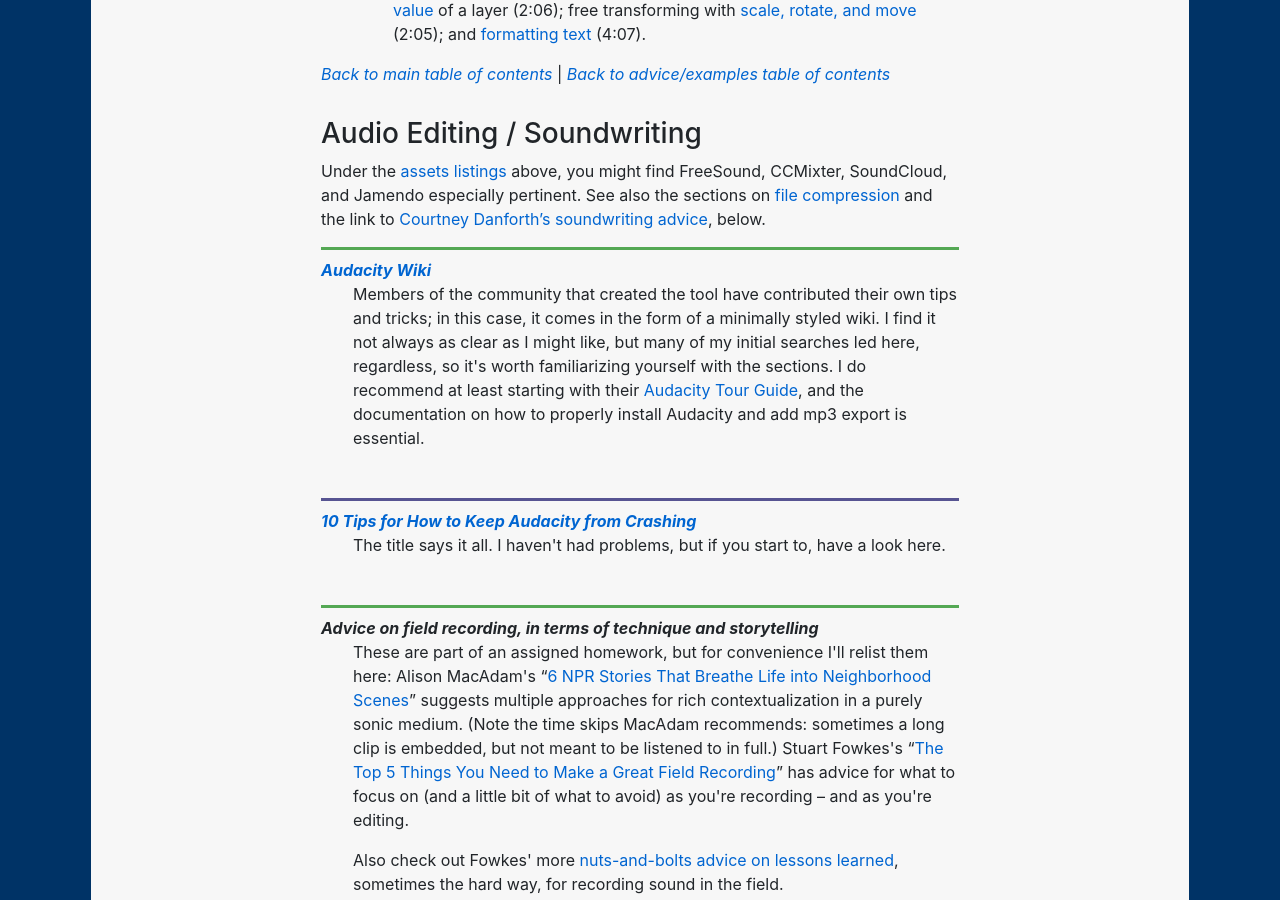
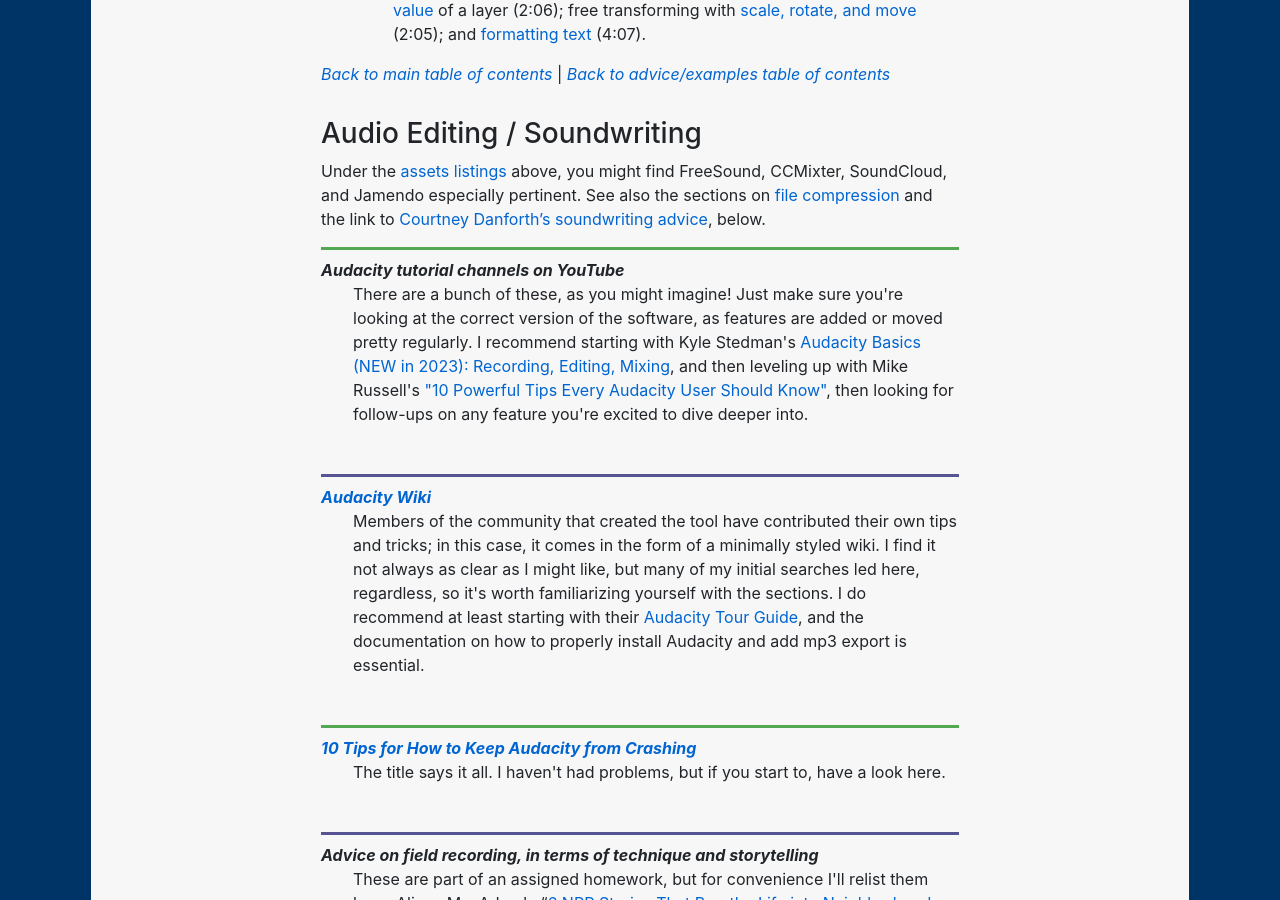
Before and after one commit to benmiller314/cdm2025spring, a Jekyll site: the page built from resources.md, in a window 1280 px wide and 900 px high, scrolled down 12439 px. Built offline with Jekyll 4.4.1, drawn with Linux system fonts in a browser that asks for light colours; our own code applies the rules of GitHub Pages for plain Markdown files.

```diff
--- a/resources.md
+++ b/resources.md
@@ -274,6 +274,9 @@ In this section:
 Under the <a href="#assets">assets listings</a> above, you might find FreeSound, CCMixter, SoundCloud, and Jamendo especially pertinent. See also the sections on <a href="#file-compression">file compression</a> and the link to <a href="#other-resource-roundups">Courtney Danforth's soundwriting advice</a>, below.
 
 <dl>
+<dt>Audacity tutorial channels on YouTube</dt>
+<dd>There are a bunch of these, as you might imagine! Just make sure you're looking at the correct version of the software, as features are added or moved pretty regularly. I recommend starting with Kyle Stedman's <a href="https://www.youtube.com/watch?v=Im2W7pokfpw">Audacity Basics (NEW in 2023): Recording, Editing, Mixing</a>, and then leveling up with Mike Russell's <a href="https://www.youtube.com/watch?v=ox0NSwdOiyA">"10 Powerful Tips Every Audacity User Should Know"</a>, then looking for follow-ups on any feature you're excited to dive deeper into.</dd>
+
 <dt><a href="http://manual.audacityteam.org/index.html#using">Audacity Wiki</a></dt>
 <dd>Members of the community that created the tool have contributed their own tips and tricks; in this case, it comes in the form of a minimally styled wiki. I find it not always as clear as I might like, but many of my initial searches led here, regardless, so it's worth familiarizing yourself with the sections. I do recommend at least starting with their <a href="http://manual.audacityteam.org/man/audacity_tour_guide.html">Audacity Tour Guide</a>, and the documentation on how to properly install Audacity and add mp3 export is essential.</dd>
 
```
Also changed, not shown: plans/lesson-07.md (+11 -2 lines).
